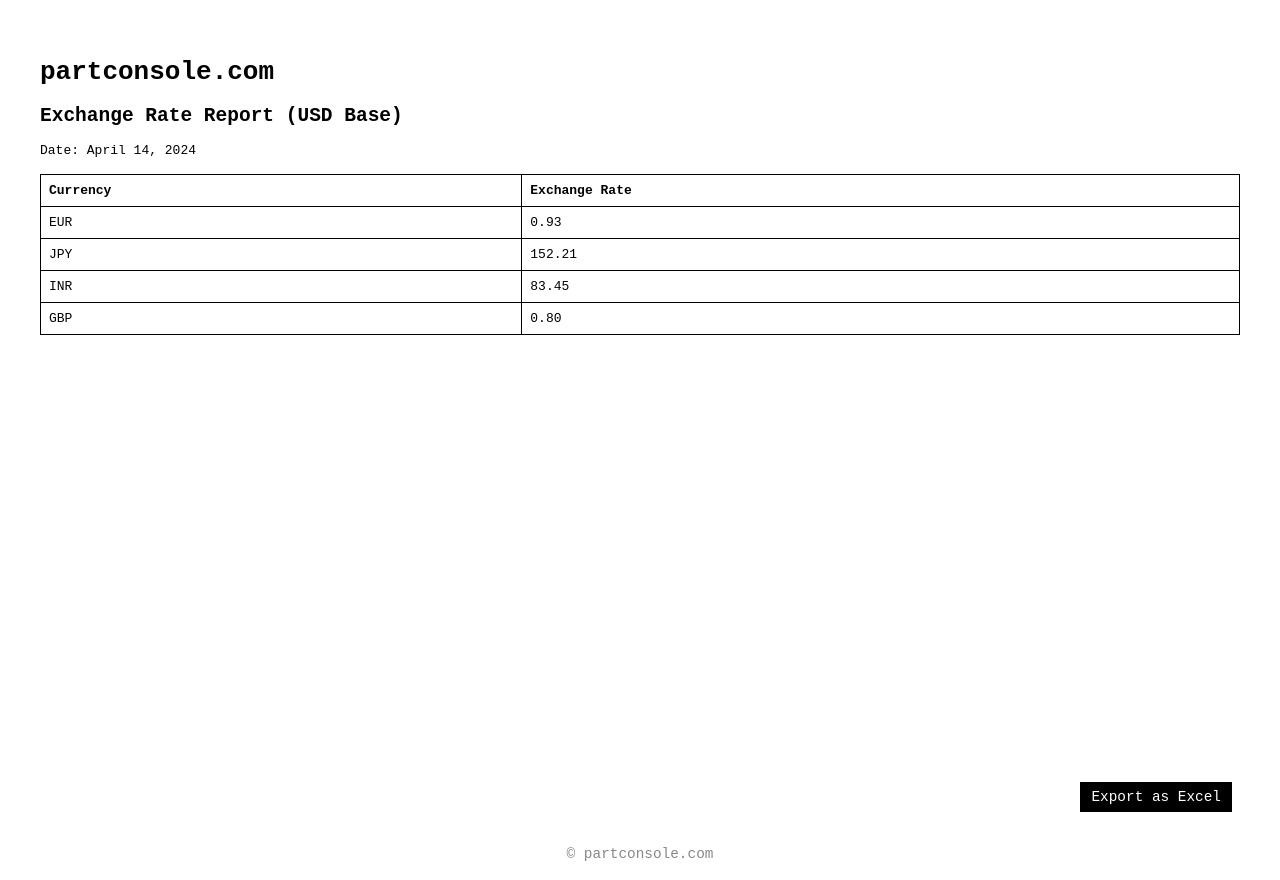
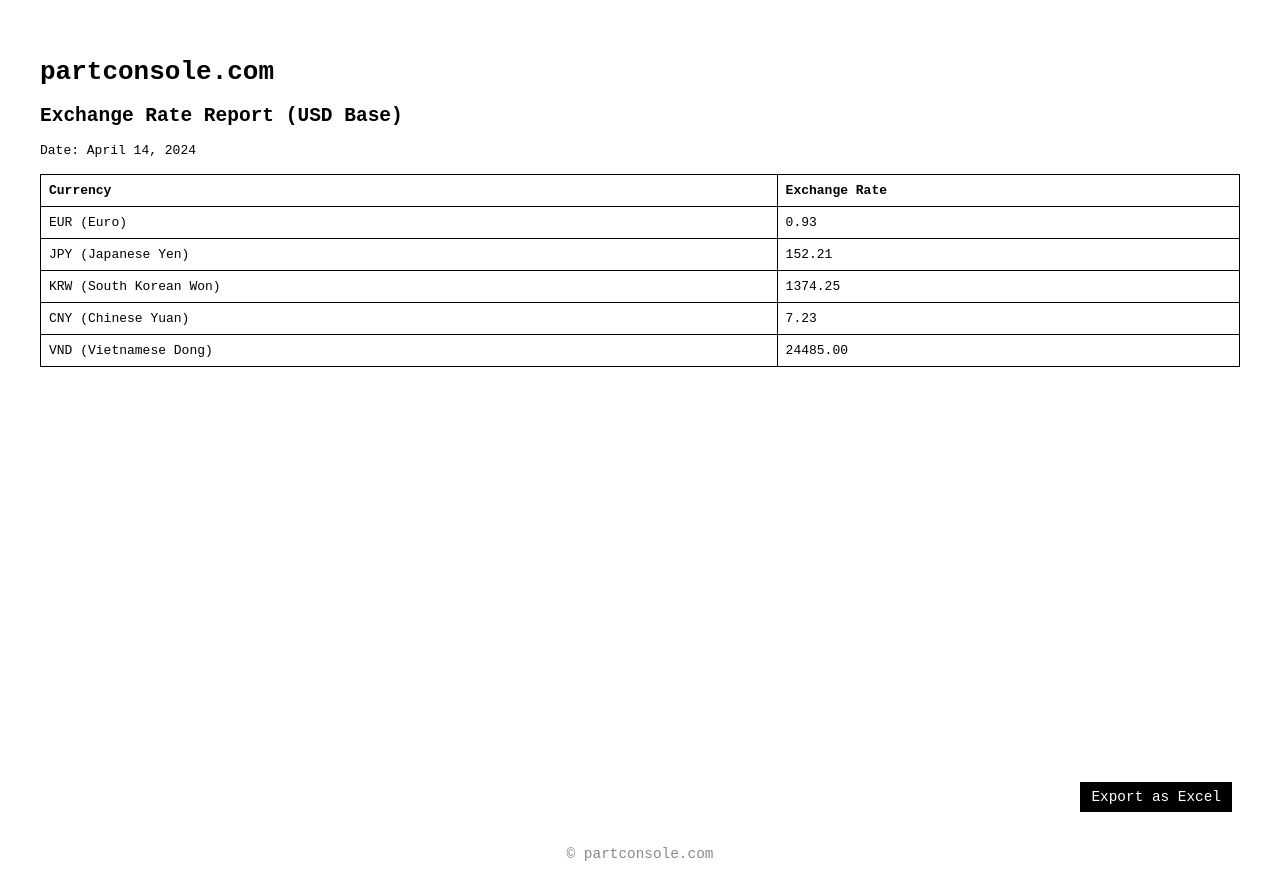
Before and after one commit to partconsole/partconsole.github.io, a website: page main.html in a window 1280 px wide. Drawn offline with Linux system fonts and the light colour scheme.

Commit message:
Update main.html

```diff
--- a/main.html
+++ b/main.html
@@ -48,10 +48,11 @@
   <p>Date: April 14, 2024</p>
   <table id="report-table">
     <tr><th>Currency</th><th>Exchange Rate</th></tr>
-    <tr><td>EUR</td><td>0.93</td></tr>
-    <tr><td>JPY</td><td>152.21</td></tr>
-    <tr><td>INR</td><td>83.45</td></tr>
-    <tr><td>GBP</td><td>0.80</td></tr>
+    <tr><td>EUR (Euro)</td><td>0.93</td></tr>
+    <tr><td>JPY (Japanese Yen)</td><td>152.21</td></tr>
+    <tr><td>KRW (South Korean Won)</td><td>1374.25</td></tr>
+    <tr><td>CNY (Chinese Yuan)</td><td>7.23</td></tr>
+    <tr><td>VND (Vietnamese Dong)</td><td>24485.00</td></tr>
   </table>
 
   <button id="export-btn">Export as Excel</button>
```
